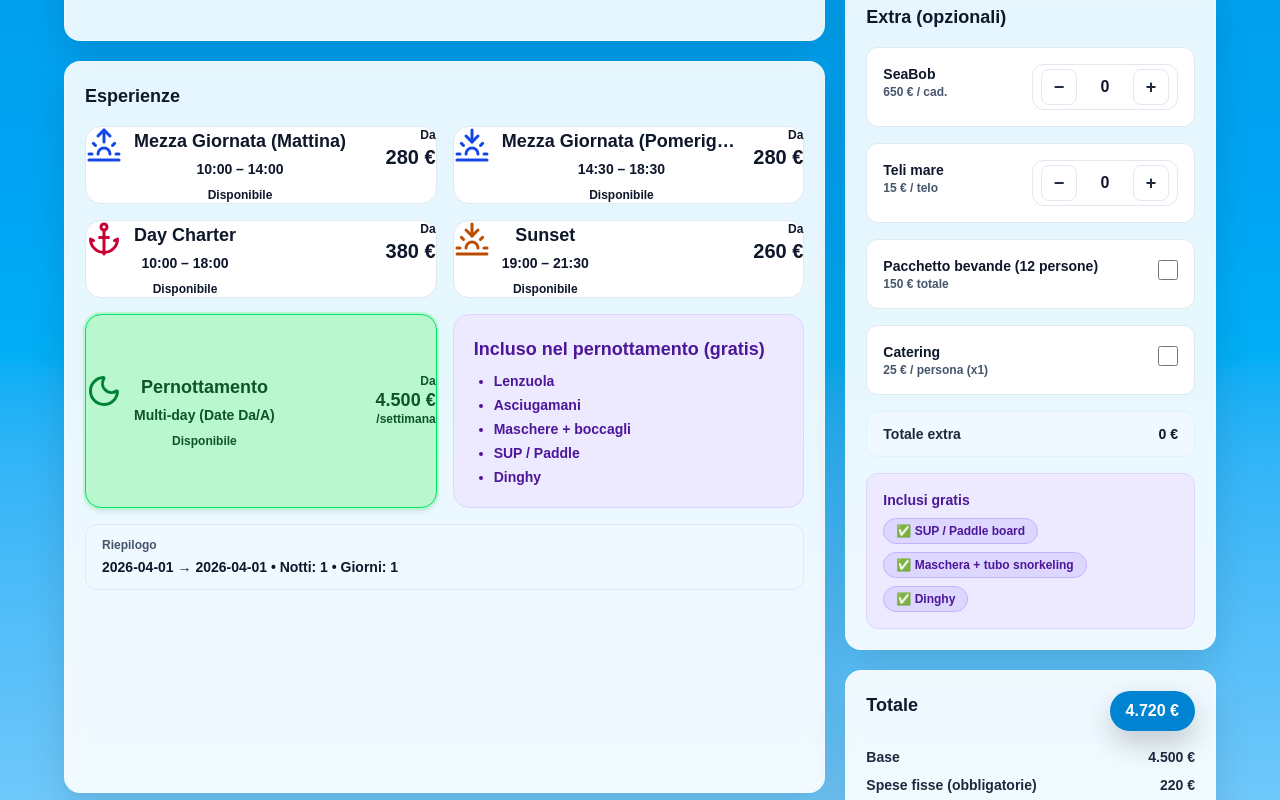
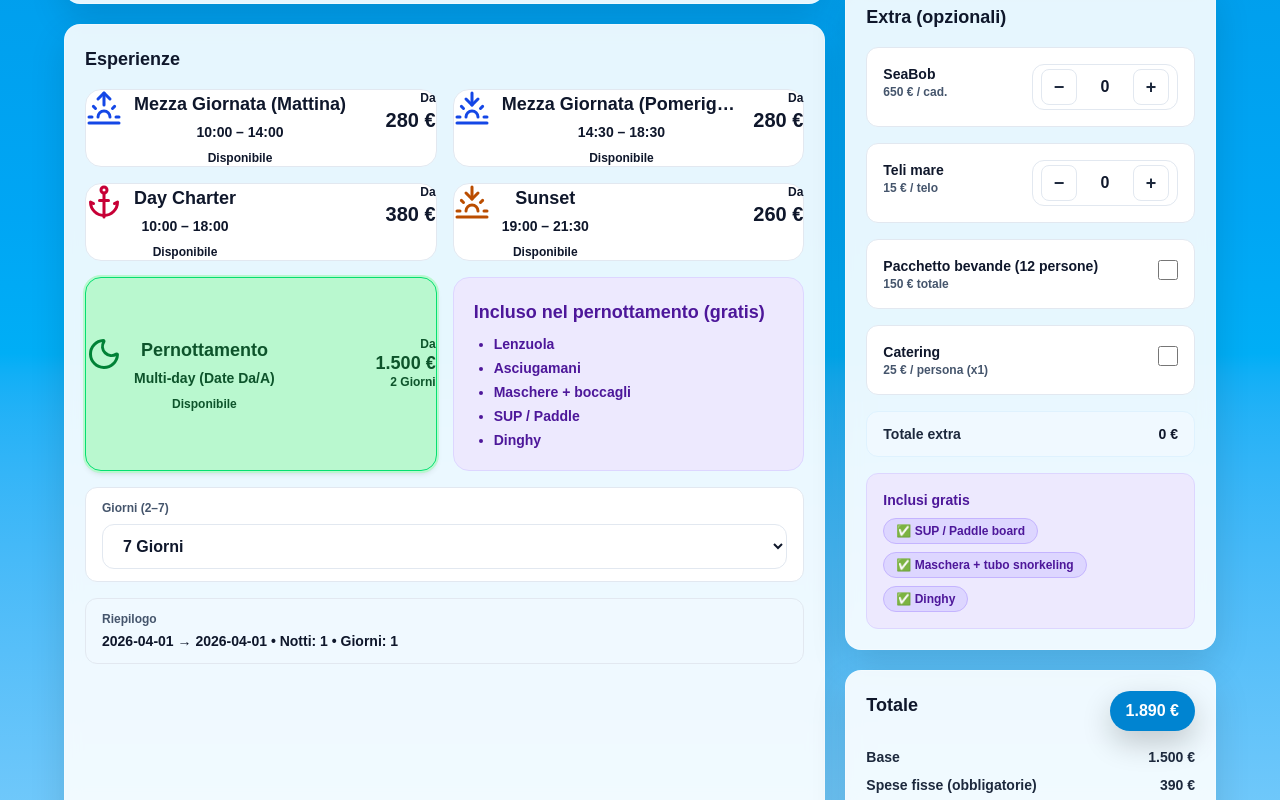
Before and after one commit to renan-market/barca-app, a Next.js app: page / in a window 1280 px wide. Both pictures are taken after a click on the button 260 px from the left and 1340 px from the top of the page. Shown: the part 940-1740 px from the top of the page. Built offline with nearby package versions, Linux system fonts and the light colour scheme.

Commit message:
Update overnight pricing and date range

```diff
--- a/app/page.tsx
+++ b/app/page.tsx
@@ -60,10 +60,21 @@ type MonthKey = "04" | "05" | "06" | "07" | "08" | "09" | "10";
 type PriceKind = "day" | "half" | "sunset" | "overnight_week";
 
 const PRICES_2026: Record<PriceKind, Record<MonthKey, number>> = {
-  day: { "04": 380, "05": 460, "06": 600, "07": 700, "08": 850, "09": 380, "10": 460 },
-  half: { "04": 280, "05": 320, "06": 420, "07": 500, "08": 570, "09": 320, "10": 280 },
-  sunset: { "04": 260, "05": 290, "06": 370, "07": 410, "08": 470, "09": 260, "10": 290 },
-  overnight_week: { "04": 4500, "05": 5000, "06": 5500, "07": 6500, "08": 7500, "09": 4500, "10": 6000 },
+  day: { "04": 380, "05": 460, "06": 600, "07": 700, "08": 850, "09": 460, "10": 380 },
+  half: { "04": 280, "05": 320, "06": 420, "07": 500, "08": 570, "09": 280, "10": 320 },
+  sunset: { "04": 260, "05": 290, "06": 370, "07": 410, "08": 470, "09": 290, "10": 260 },
+  overnight_week: { "04": 4500, "05": 5000, "06": 5500, "07": 6500, "08": 7500, "09": 6000, "10": 4500 },
+};
+
+// Overnight multi-day pricing (2-7 days)
+const OVERNIGHT_MULTIDAY: Record<MonthKey, Record<number, number>> = {
+  "04": { 7: 4500, 6: 3900, 5: 3300, 4: 2700, 3: 2100, 2: 1500 },
+  "05": { 7: 5000, 6: 4300, 5: 3600, 4: 3000, 3: 2350, 2: 1650 },
+  "06": { 7: 5500, 6: 4800, 5: 4100, 4: 3350, 3: 2600, 2: 1800 },
+  "07": { 7: 6500, 6: 5700, 5: 4900, 4: 4000, 3: 3050, 2: 2100 },
+  "08": { 7: 7500, 6: 6900, 5: 5900, 4: 4700, 3: 3600, 2: 2400 },
+  "09": { 7: 6000, 6: 5400, 5: 4600, 4: 3700, 3: 2850, 2: 1950 },
+  "10": { 7: 4500, 6: 3900, 5: 3300, 4: 2700, 3: 2100, 2: 1500 },
 };
 
 function monthKeyFromDateISO(date: string): MonthKey | null {
@@ -825,6 +836,9 @@ export default function Page() {
   // experience
   const [experience, setExperience] = useState<ExperienceId>("half_am");
 
+  // overnight duration (2-7 days)
+  const [overnightDuration, setOvernightDuration] = useState<number>(7);
+
   // people (max 12) — stable numeric state + free-typing string for mobile input
   const [people, setPeople] = useState<number>(1);
   const [peopleInput, setPeopleInput] = useState<string>(String(people));
@@ -874,20 +888,34 @@ export default function Page() {
       return priceForExperience2026(experience, selectedDate);
     }
 
-    // Overnight: prezzo settimanale * settimane (ceil)
-    const weekPrice = priceForExperience2026("overnight", dateFrom);
-    if (!weekPrice) return 0;
-
-    const nights = compareISO(dateTo, dateFrom) <= 0 ? 1 : daysBetweenISO(dateFrom, dateTo);
-    const weeks = Math.max(1, Math.ceil(nights / 7));
-    return weekPrice * weeks;
+    // Overnight: use multi-day pricing table (2-7 days) from dateFrom/dateTo range
+    // Return 0 if dates are not both selected
+    if (!dateFrom || !dateTo) return 0;
+
+    const mk = monthKeyFromDateISO(dateFrom);
+    if (!mk) return 0;
+
+    // Calculate actual days from range (not from selector)
+    const actualDays = daysBetweenISO(dateFrom, dateTo);
+    if (actualDays < 1) return 0;
+
+    // Clamp to 2-7 days for pricing table
+    const duration = Math.max(2, Math.min(7, actualDays));
+    return OVERNIGHT_MULTIDAY[mk]?.[duration] || 0;
   }, [experience, selectedDate, dateFrom, dateTo]);
 
   // fixed items (official rules)
   const fixedItems = useMemo(() => {
+    // For overnight, calculate actual days from range
+    let overnightActualDays = 0;
+    if (experience === "overnight" && dateFrom && dateTo) {
+      const days = daysBetweenISO(dateFrom, dateTo);
+      overnightActualDays = Math.max(2, Math.min(7, days));
+    }
+
     const skipper =
       experience === "overnight"
-        ? FIXED_RULES.skipper_per_day * overnightDays
+        ? FIXED_RULES.skipper_per_day * overnightActualDays
         : FIXED_RULES.skipper_per_day;
 
     const fuel =
@@ -905,7 +933,7 @@ export default function Page() {
       },
       { id: "cleaning", label: t.fixed_cleaning, price: cleaning },
     ].filter((x) => !(x as any).hidden);
-  }, [experience, overnightDays, t.fixed_skipper, t.fixed_fuel, t.fixed_cleaning]);
+  }, [experience, dateFrom, dateTo, t.fixed_skipper, t.fixed_fuel, t.fixed_cleaning]);
 
   const fixedTotal = useMemo(
     () => fixedItems.reduce((sum, x) => sum + (x.price || 0), 0),
@@ -1553,7 +1581,7 @@ export default function Page() {
                   </>
                 )}
 
-                <label className="block">
+                <label className={experience === "overnight" ? "block sm:col-span-2" : "block"}>
                   <div className="text-xs font-extrabold text-slate-600 mb-1">
                     {t.people} (max {MAX_PEOPLE})
                   </div>
@@ -1605,10 +1633,24 @@ export default function Page() {
             <Card title={t.experiences}>
               <div className="grid gap-4 sm:grid-cols-2">
                 {expDefs.map((exp) => {
-                  const price =
-                    exp.id === "overnight"
-                      ? priceForExperience2026("overnight", dateFrom || selectedDate)
-                      : priceForExperience2026(exp.id, selectedDate);
+                  // Calculate dynamic price for overnight based on actual date range
+                  let price = 0;
+                  let overnightDaysDisplay = 0;
+
+                  if (exp.id === "overnight") {
+                    if (dateFrom && dateTo) {
+                      const mk = monthKeyFromDateISO(dateFrom);
+                      if (mk) {
+                        const actualDays = daysBetweenISO(dateFrom, dateTo);
+                        const duration = Math.max(2, Math.min(7, actualDays));
+                        price = OVERNIGHT_MULTIDAY[mk]?.[duration] || 0;
+                        overnightDaysDisplay = duration;
+                      }
+                    }
+                    // else price = 0 (no dates selected)
+                  } else {
+                    price = priceForExperience2026(exp.id, selectedDate);
+                  }
 
                   const isSelected = experience === exp.id;
                   const disabled = exp.blocked;
@@ -1650,7 +1692,9 @@ export default function Page() {
                           {exp.id === "overnight" ? (
                             <div className="text-right">
                               <div className="text-lg font-black leading-tight break-words">{euro(price)}</div>
-                              <div className="text-xs font-extrabold">{t.per_week}</div>
+                              <div className="text-xs font-extrabold">
+                                {overnightDaysDisplay > 0 ? `${overnightDaysDisplay} ${t.days}` : t.per_week}
+                              </div>
                             </div>
                           ) : (
                             <div className="text-xl font-black">{euro(price)}</div>
@@ -1672,6 +1716,28 @@ export default function Page() {
                   </ul>
                 </div>
               </div>
+
+              {experience === "overnight" && (
+                <div className="mt-4 rounded-xl border border-slate-200 bg-white px-4 py-3">
+                  <label className="block">
+                    <div className="text-xs font-extrabold text-slate-600 mb-2">
+                      {t.days} (2–7)
+                    </div>
+                    <select
+                      value={overnightDuration}
+                      onChange={(e) => setOvernightDuration(Number(e.target.value))}
+                      className="w-full rounded-xl border border-slate-200 bg-white px-4 py-3 text-base font-extrabold text-slate-900 outline-none"
+                    >
+                      <option value={2}>2 {t.days}</option>
+                      <option value={3}>3 {t.days}</option>
+                      <option value={4}>4 {t.days}</option>
+                      <option value={5}>5 {t.days}</option>
+                      <option value={6}>6 {t.days}</option>
+                      <option value={7}>7 {t.days}</option>
+                    </select>
+                  </label>
+                </div>
+              )}
 
               <div className="mt-4 rounded-xl border border-slate-200 bg-sky-50 px-4 py-3">
                 <div className="text-xs font-extrabold text-slate-600">{t.summary}</div>
```
